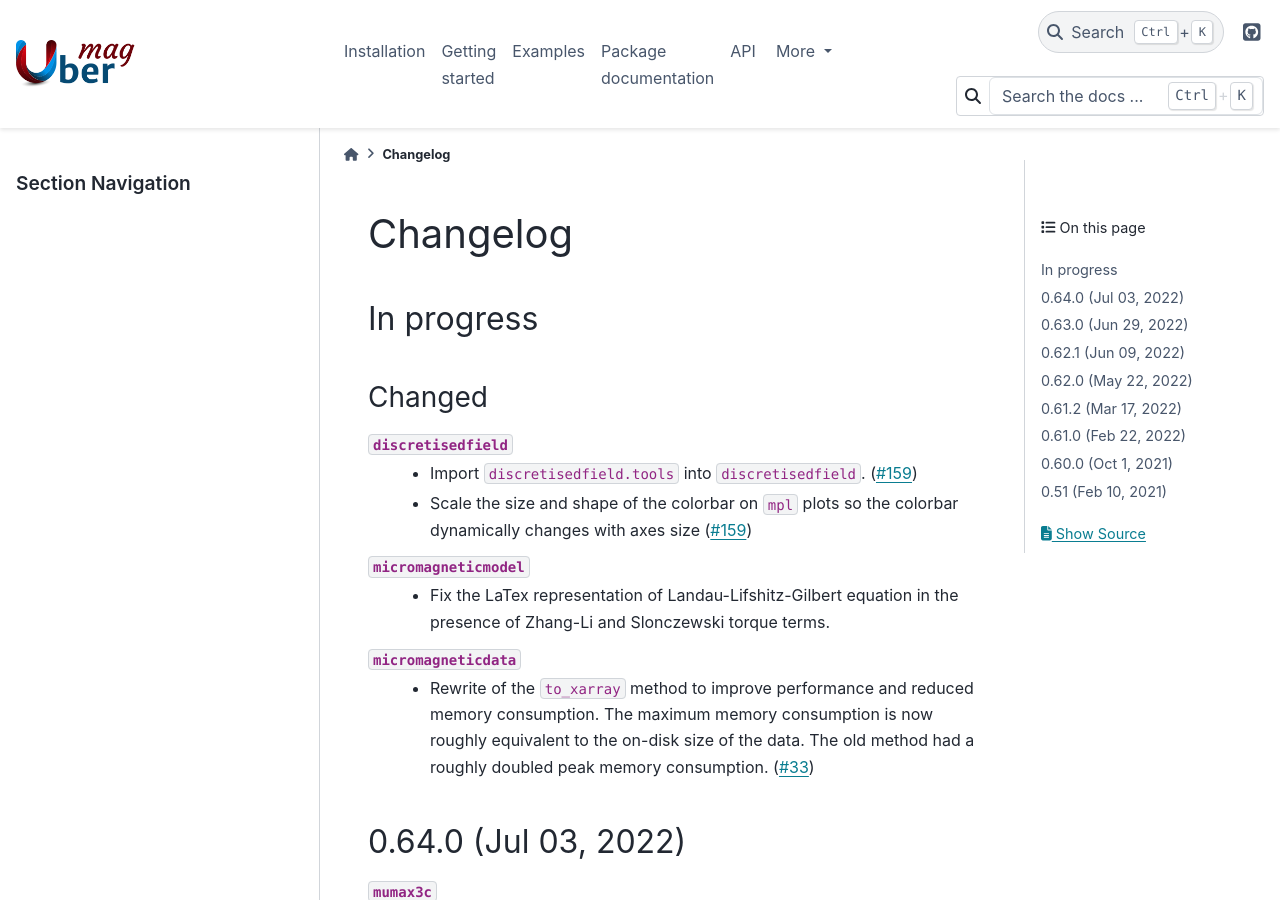
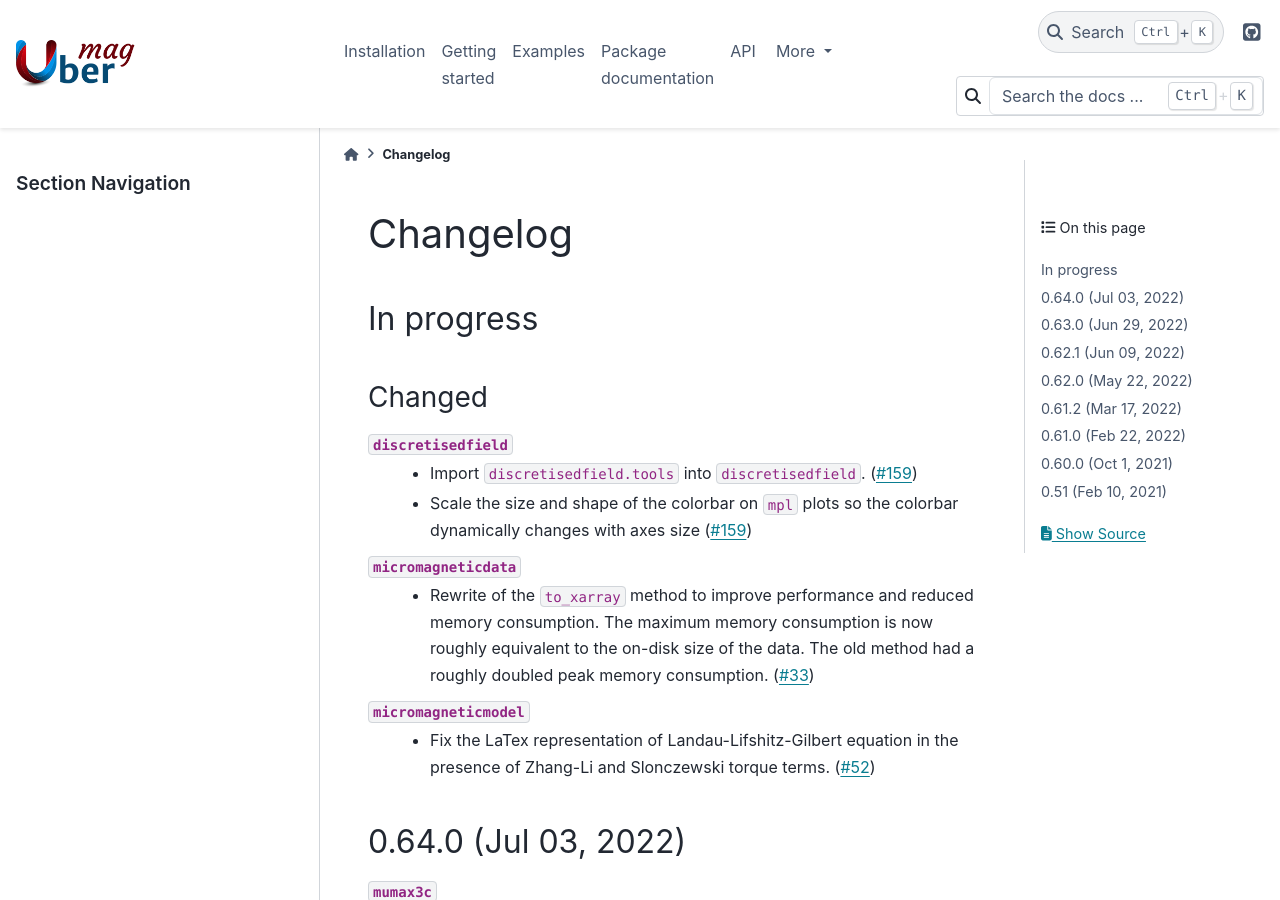
Before and after one commit to ubermag/ubermag.github.io, a Sphinx documentation site: the page built from source/changelog.rst, in a window 1280 px wide and 900 px high. Built offline with Sphinx 7.4.7 and the PyData theme 0.15.4, drawn with Linux system fonts in a browser that asks for light colours; pages that are not in the unit, such as notebooks, are missing from menus.

Commit message:
Add link to GH PR; line length

```diff
--- a/source/changelog.rst
+++ b/source/changelog.rst
@@ -15,15 +15,17 @@ Changed
     dynamically changes with axes size (`#159
     <https://github.com/ubermag/discretisedfield/pull/159>`__)
 
-``micromagneticmodel``
-  - Fix the LaTex representation of Landau-Lifshitz-Gilbert equation in the presence of Zhang-Li and Slonczewski torque terms.
-
 ``micromagneticdata``
   - Rewrite of the ``to_xarray`` method to improve performance and reduced
     memory consumption. The maximum memory consumption is now roughly equivalent
     to the on-disk size of the data. The old method had a roughly doubled peak
     memory consumption. (`#33
     <https://github.com/ubermag/micromagneticdata/pull/33>`__)
+
+``micromagneticmodel``
+  - Fix the LaTex representation of Landau-Lifshitz-Gilbert equation in the
+    presence of Zhang-Li and Slonczewski torque terms. (`#52
+    <https://github.com/ubermag/micromagneticmodel/pull/52>`__)
 
 0.64.0 (Jul 03, 2022)
 =====================
```
